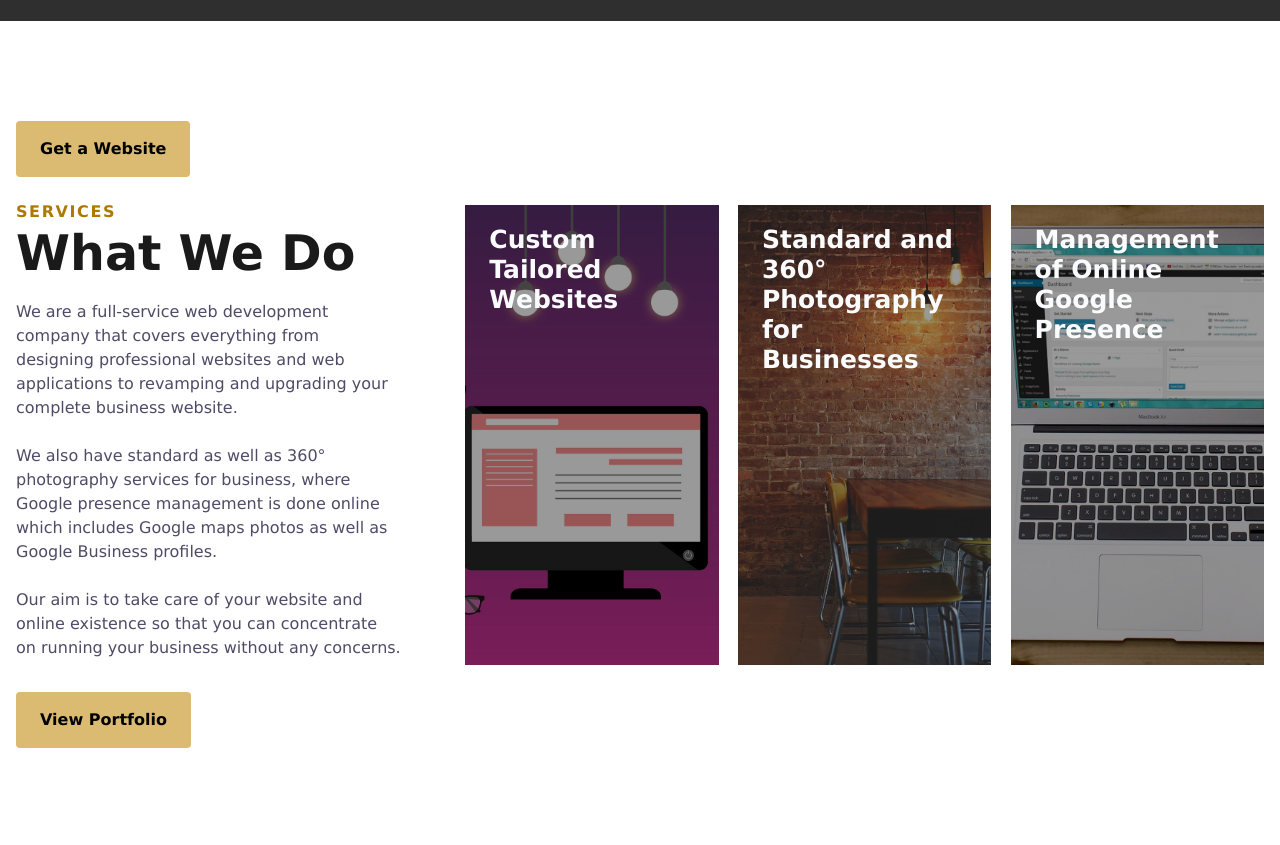
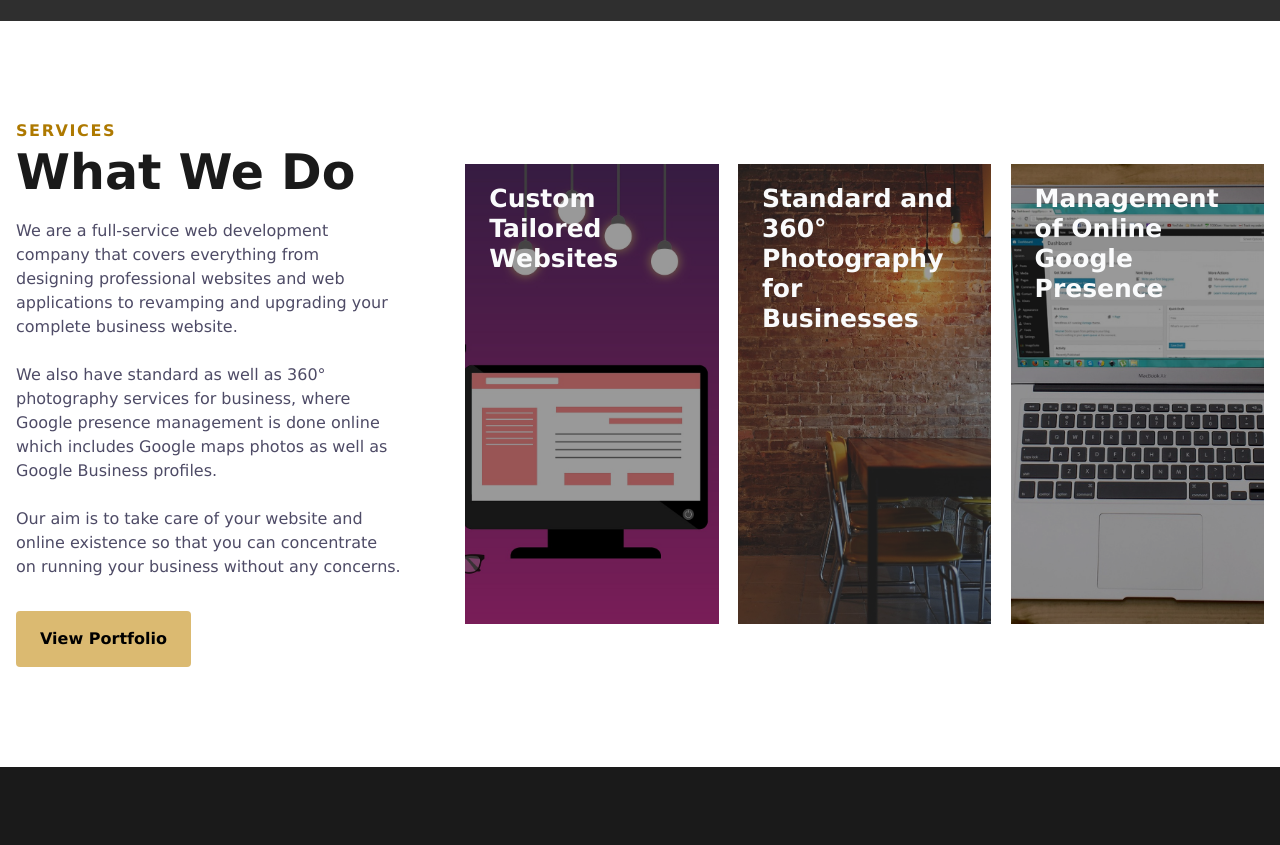
Before and after one commit to PaloAltoWebDesigns/paloalto-website, an Astro site: page / in a window 1280 px wide. Shown: the part 820-1665 px from the top of the page. Built offline with nearby package versions, Linux system fonts and the light colour scheme; Astro itself is replaced by a stand-in of ours; grey boxes are pictures that could not be loaded.

Commit message:
Removed get website button from left of service

```diff
--- a/src/components/Services.astro
+++ b/src/components/Services.astro
@@ -12,7 +12,6 @@ import BrickWall from '../images/brick-wall.jpg';
 <section id="services-264">
     <div class="cs-container">
         <div class="cs-content">
-            <a href="/contact/" id="web-button" class="cs-button-solid" style="margin-bottom: 25px;">Get a Website</a>
             <span class="cs-topper">Services</span>
             <h2 class="cs-title">What We Do</h2>
             <p class="cs-text">
```
